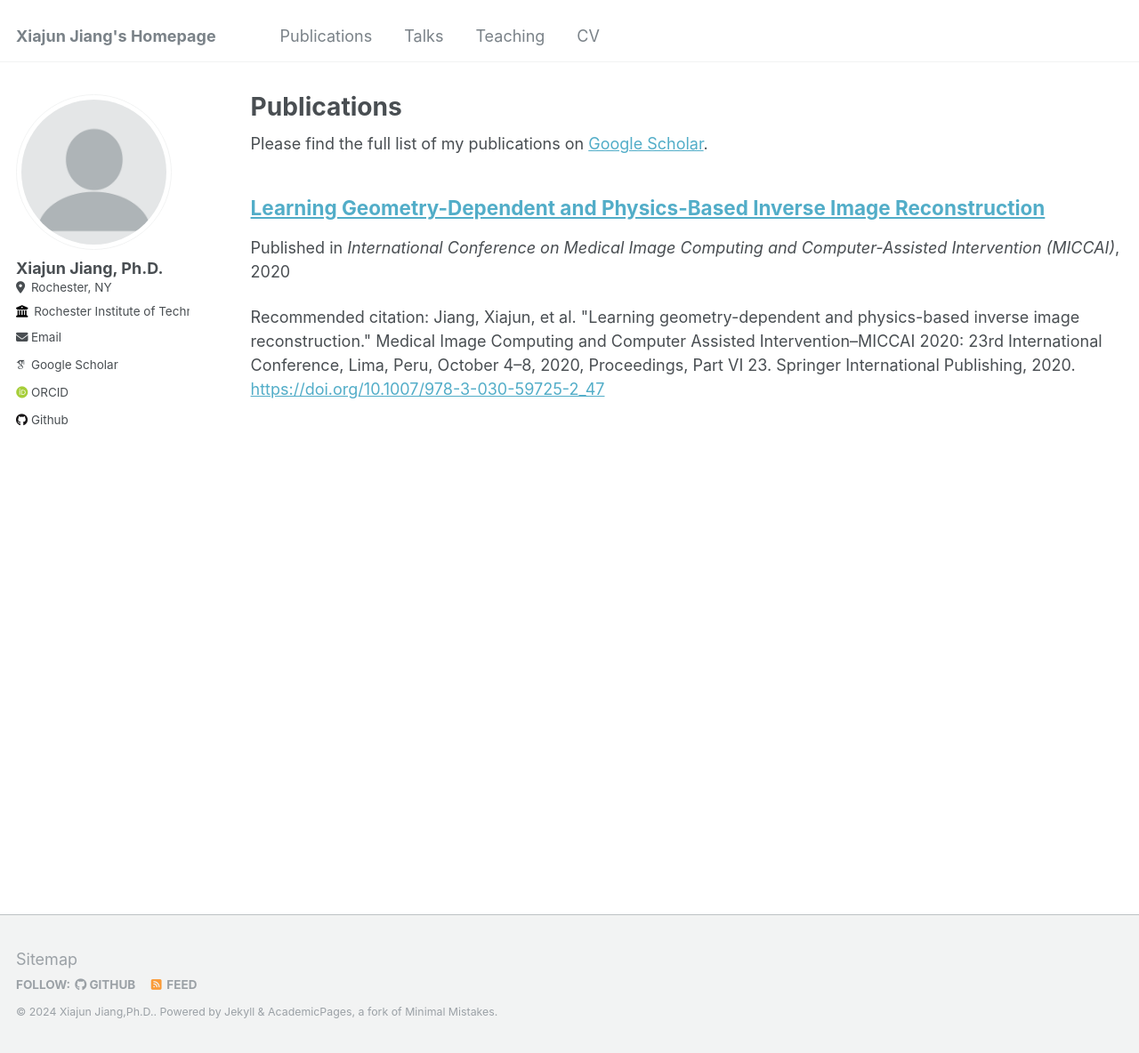
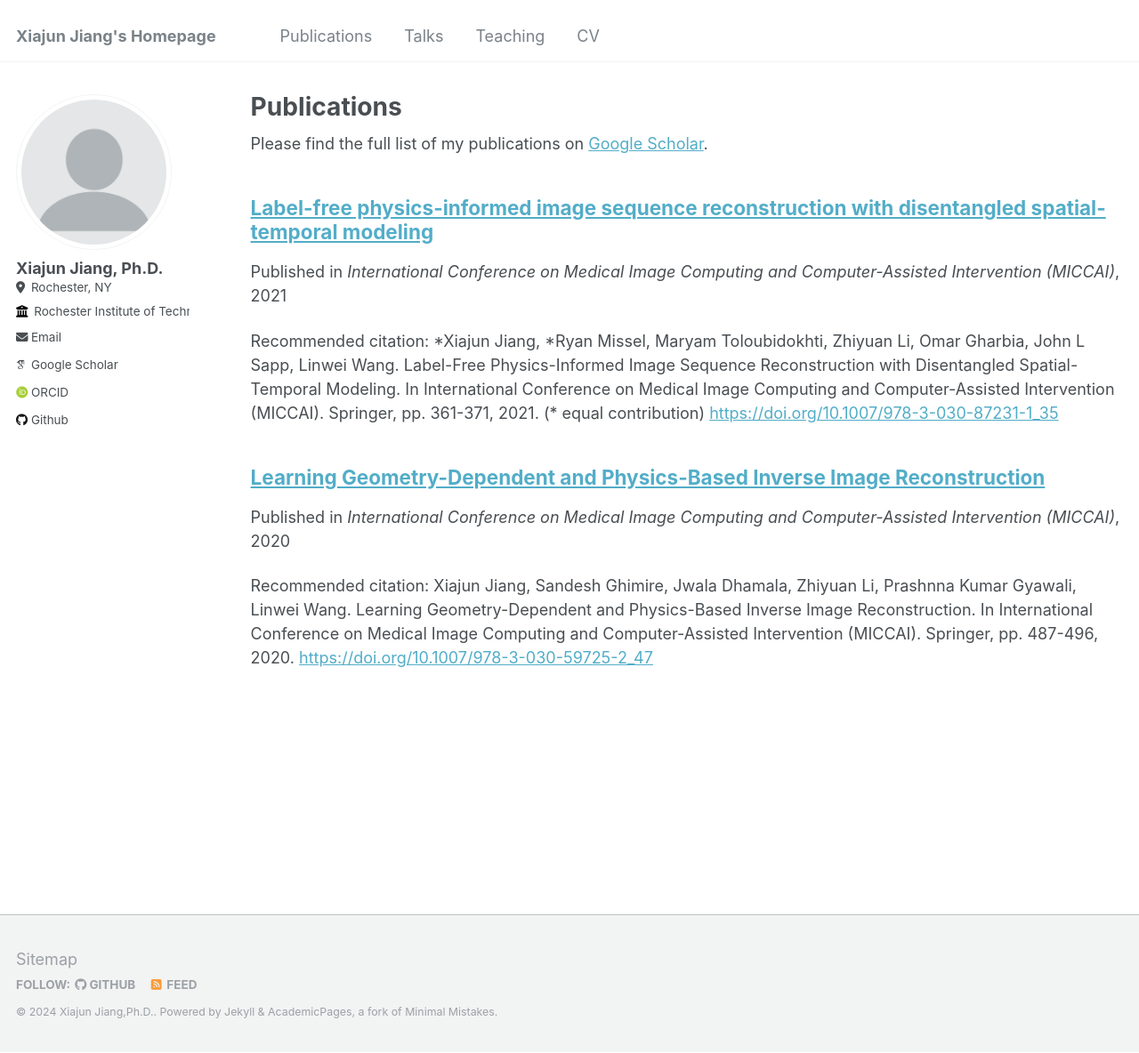
Before and after one commit to john-x-jiang/john-x-jiang.github.io, a Jekyll site: the page built from _pages/publications.md, in a window 1280 px wide and 1184 px high. Shown: the whole window at 89% size. Built offline with Jekyll 4.4.1, drawn with Linux system fonts in a browser that asks for light colours; some web fonts are replaced.

Commit message:
add publication

```diff
--- a/_publications/C_2020_MICCAI.md
+++ b/_publications/C_2020_MICCAI.md
@@ -6,5 +6,5 @@ permalink: /publication/C_2020_MICCAI
 date: 2020-09-29
 venue: 'International Conference on Medical Image Computing and Computer-Assisted Intervention (MICCAI)'
 paperurl: 'https://doi.org/10.1007/978-3-030-59725-2_47'
-citation: 'Jiang, Xiajun, et al. "Learning geometry-dependent and physics-based inverse image reconstruction." Medical Image Computing and Computer Assisted Intervention–MICCAI 2020: 23rd International Conference, Lima, Peru, October 4–8, 2020, Proceedings, Part VI 23. Springer International Publishing, 2020.'
+citation: 'Xiajun Jiang, Sandesh Ghimire, Jwala Dhamala, Zhiyuan Li, Prashnna Kumar Gyawali, Linwei Wang. Learning Geometry-Dependent and Physics-Based Inverse Image Reconstruction. In International Conference on Medical Image Computing and Computer-Assisted Intervention (MICCAI). Springer, pp. 487-496, 2020.'
 ---
--- /dev/null
+++ b/_publications/C_2021_MICCAI.md
@@ -0,0 +1,10 @@
+---
+title: "Label-free physics-informed image sequence reconstruction with disentangled spatial-temporal modeling"
+collection: publications
+permalink: /publication/C_2021_MICCAI
+# excerpt: 'This paper is about the number 1. The number 2 is left for future work.'
+date: 2021-09-21
+venue: 'International Conference on Medical Image Computing and Computer-Assisted Intervention (MICCAI)'
+paperurl: 'https://doi.org/10.1007/978-3-030-87231-1_35'
+citation: '*Xiajun Jiang, *Ryan Missel, Maryam Toloubidokhti, Zhiyuan Li, Omar Gharbia, John L Sapp, Linwei Wang. Label-Free Physics-Informed Image Sequence Reconstruction with Disentangled Spatial-Temporal Modeling. In International Conference on Medical Image Computing and Computer-Assisted Intervention (MICCAI). Springer, pp. 361-371, 2021. (* equal contribution)'
+---
```
